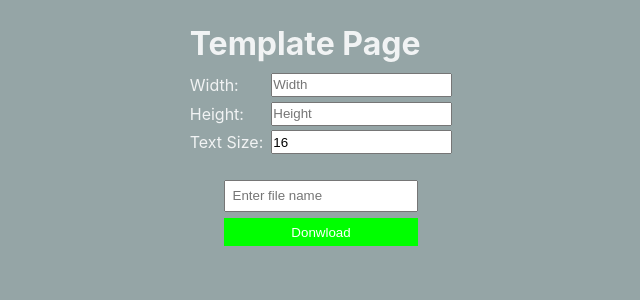
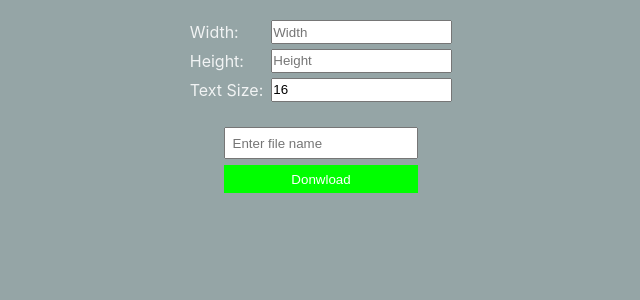
Before and after one commit to techdhara047/template-generator, a React (Vite) app: page /template in a window 1280 px wide. Shown: the top 300 px of the page, without its empty margins (319-959 px from the left). Built offline with nearby package versions, Linux system fonts and the light colour scheme.

Commit message:
Update Template.jsx

```diff
--- a/src/pages/Template.jsx
+++ b/src/pages/Template.jsx
@@ -52,7 +52,7 @@ const Template = () => {
     <div className="box">
 
       <div className="inputs">
-        <h1>Template Page</h1>
+
         <div className="form-input">
                 <label htmlFor="">Width: </label>
                 <input type="text" placeholder='Width' onChange={(e)=> handleWidth(e.target.value)}/>
```
